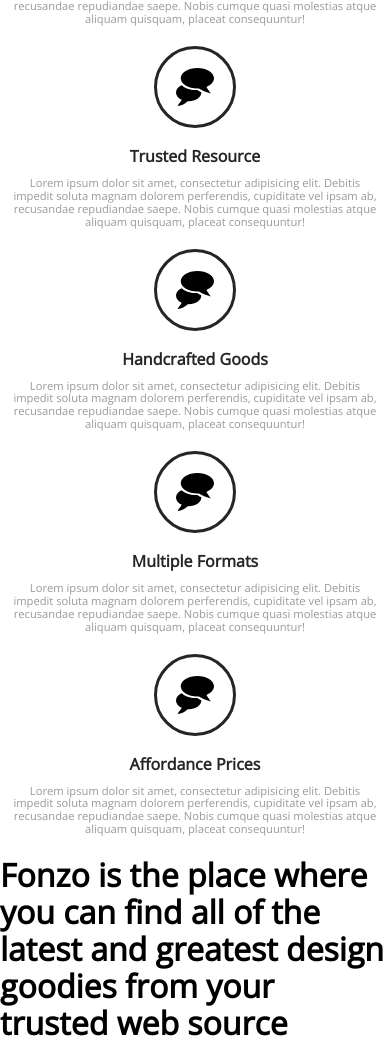
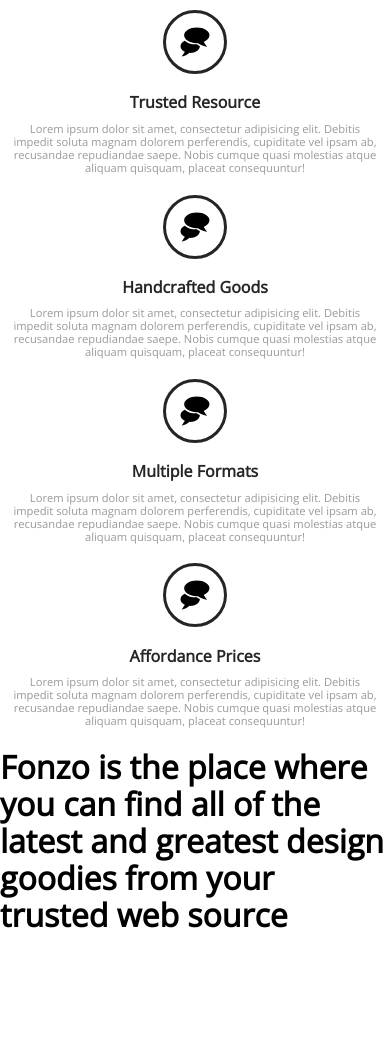
Before and after one commit to training-projects/fonzo, a website: page src/index.html in a window 390 px wide. Shown: the part 1261-2305 px from the top of the page. After the commit the page ends 2216 px from the top, so only its background shows below. Drawn offline with nearby package versions, Linux system fonts and the light colour scheme; files that its build step writes are made by us from their sources.

Commit message:
fix lost columns and responsive design

```diff
--- a/src/assets/css/_includes/_content.styl
+++ b/src/assets/css/_includes/_content.styl
@@ -17,7 +17,7 @@
 					color: mainGreen
 
 		.content-items
-			lost-column: 1/3 0 30px
+			lost-column: 1/3 3 15px
 			margin: 20px 0
 
 			.item
@@ -27,6 +27,7 @@
 							border: 3px solid grayDark
 							border-radius: 50%
 							margin: 0
+							width: 20%
 
 					h1
 						font-family: font
@@ -39,23 +40,9 @@
 						font-size: 0.7em;
 
 @media screen and (max-width: 710px)
-	.content
-		lost-center: 960px
-		text-align: center
-		padding: 0 10px
-		box-sizing: border-box
+	.content section .content-items
+		lost-column: 1/2
 
-		section
-			color: mainGray
-			.content-header
-				border-bottom: 1px solid mainGray
-
-
-				.content-title
-					font-size: 1.1em
-					padding: 30px 50px
-					span
-						color: mainGreen
-
-			.content-items
-				lost-column: 1/2
+@media screen and (max-width: 550px)
+	.content section .content-items
+		lost-column: 1
--- a/src/index.html
+++ b/src/index.html
@@ -57,7 +57,7 @@
 				<h1 class="content-title"><span>Fonzo</span> is the place where you can find all of the latest and greatest design goodies from your trusted web source</h1>
 			</header>
 
-			<div class="">
+			<div class="row">
 				<!-- Item 1 -->
 					<div class="content-items">
 						<section class="item">
@@ -102,9 +102,7 @@
 						</section>
 					</div>
 				<!-- End of Item 3 -->
-			</div>
 
-			<div class="row">
 				<!-- Item 4 -->
 					<div class="content-items">
 						<section class="item">
@@ -150,6 +148,7 @@
 					</div>
 				<!-- End of Item 6 -->
 			</div>
+
 		</section>
 	</main>
 
```
